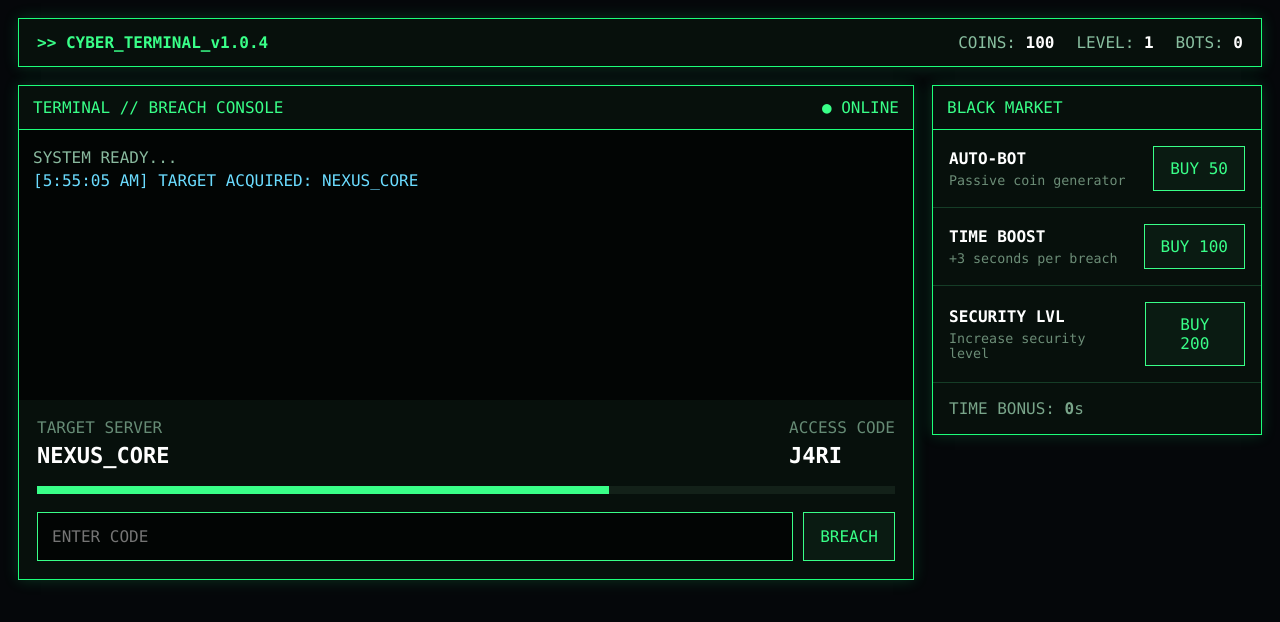
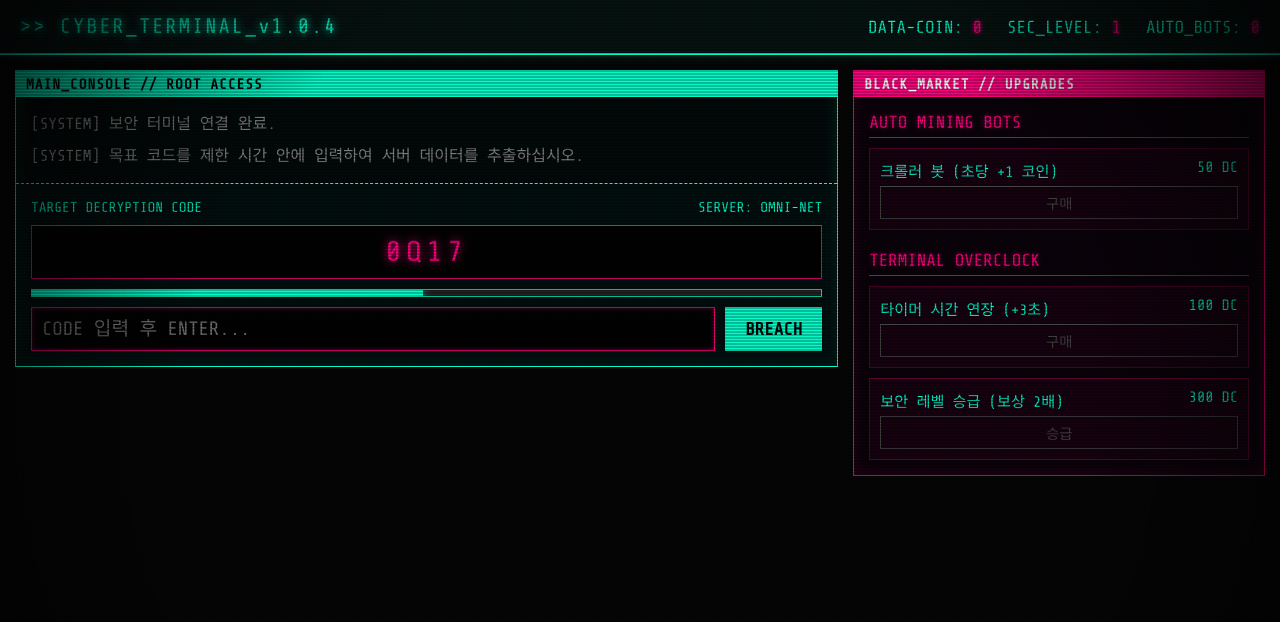
Before and after one commit to dures220021-collab/ssss, a plain HTML site: page index.html in a window 1280 px wide. Drawn offline with nearby package versions, Linux system fonts and the light colour scheme.

Commit message:
Add files via upload

```diff
--- a/index.html
+++ b/index.html
@@ -1,13 +1,28 @@
 <!DOCTYPE html>
 <html lang="ko">
 <head>
-  <meta charset="UTF-8">
-  <meta name="viewport" content="width=device-width, initial-scale=1.0">
-  <title>CYBER-TERMINAL // NEON HACKER</title>
-  <link rel="stylesheet" href="./components/app.js.css">
+    <meta charset="UTF-8">
+    <meta name="viewport" content="width=device-width, initial-scale=1.0">
+    <title>CYBER-TERMINAL // NEON HACKER</title>
+
+    <link rel="preconnect" href="https://fonts.googleapis.com">
+    <link rel="preconnect" href="https://fonts.gstatic.com" crossorigin>
+    <link
+        href="https://fonts.googleapis.com/css2?family=Share+Tech+Mono&display=swap"
+        rel="stylesheet"
+    >
+
+    <link rel="stylesheet" href="./src/styles/main.css">
 </head>
+
 <body>
-  <div id="app"></div>
-  <script type="module" src="./components/app.js"></script>
+    <div id="header"></div>
+
+    <main class="main-container">
+        <div id="terminal"></div>
+        <div id="sidebar"></div>
+    </main>
+
+    <script type="module" src="./src/main.js"></script>
 </body>
 </html>
--- /dev/null
+++ b/src/components/header/header.html
@@ -0,0 +1,8 @@
+<header class="site-header">
+    <div class="system-title">&gt;&gt; CYBER_TERMINAL_v1.0.4</div>
+    <div class="status-group">
+        <div class="status-item">DATA-COIN: <span id="stat-coins">0</span></div>
+        <div class="status-item">SEC_LEVEL: <span id="stat-level">1</span></div>
+        <div class="status-item">AUTO_BOTS: <span id="stat-bots">0</span></div>
+    </div>
+</header>
--- /dev/null
+++ b/src/components/sidebar/sidebar.html
@@ -0,0 +1,37 @@
+<aside class="sidebar-panel">
+    <div class="panel-header">BLACK_MARKET // UPGRADES</div>
+
+    <div class="sidebar-content">
+        <section>
+            <div class="section-title">AUTO MINING BOTS</div>
+
+            <div class="shop-item">
+                <div class="shop-info">
+                    <span>크롤러 봇 (초당 +1 코인)</span>
+                    <span id="bot-cost-1">50 DC</span>
+                </div>
+                <button class="shop-btn" id="btn-buy-bot-1">구매</button>
+            </div>
+        </section>
+
+        <section>
+            <div class="section-title">TERMINAL OVERCLOCK</div>
+
+            <div class="shop-item">
+                <div class="shop-info">
+                    <span>타이머 시간 연장 (+3초)</span>
+                    <span id="time-cost">100 DC</span>
+                </div>
+                <button class="shop-btn" id="btn-buy-time">구매</button>
+            </div>
+
+            <div class="shop-item shop-item-spaced">
+                <div class="shop-info">
+                    <span>보안 레벨 승급 (보상 2배)</span>
+                    <span id="level-cost">300 DC</span>
+                </div>
+                <button class="shop-btn" id="btn-buy-level">승급</button>
+            </div>
+        </section>
+    </div>
+</aside>
--- /dev/null
+++ b/src/components/terminal/terminal.html
@@ -0,0 +1,32 @@
+<section class="terminal-panel">
+    <div class="panel-header">MAIN_CONSOLE // ROOT ACCESS</div>
+
+    <div class="terminal-logs" id="terminal-logs">
+        <div class="log-entry log-system">[SYSTEM] 보안 터미널 연결 완료.</div>
+        <div class="log-entry log-system">[SYSTEM] 목표 코드를 제한 시간 안에 입력하여 서버 데이터를 추출하십시오.</div>
+    </div>
+
+    <div class="puzzle-box">
+        <div class="puzzle-meta">
+            <span>TARGET DECRYPTION CODE</span>
+            <span id="target-target-name">SERVER: NEXUS-CORE</span>
+        </div>
+
+        <div class="target-code-display" id="target-code-display">----</div>
+
+        <div class="timer-bar-container">
+            <div class="timer-bar" id="timer-bar"></div>
+        </div>
+
+        <form class="input-form" id="hack-form">
+            <input
+                type="text"
+                id="hack-input"
+                autocomplete="off"
+                placeholder="CODE 입력 후 ENTER..."
+                autofocus
+            >
+            <button type="submit">BREACH</button>
+        </form>
+    </div>
+</section>
--- /dev/null
+++ b/src/game.js
@@ -0,0 +1,165 @@
+// Game State
+        import { state, gameState, servers } from "./state.js";
+
+const { } = gameState;
+
+let currentCode = gameState.currentCode;
+let maxTime = gameState.maxTime;
+let timeLeft = gameState.timeLeft;
+let timerInterval = gameState.timerInterval;
+let isPlaying = gameState.isPlaying;
+
+        // DOM Elements
+        const coinsEl = document.getElementById("stat-coins");
+        const levelEl = document.getElementById("stat-level");
+        const botsEl = document.getElementById("stat-bots");
+        const logsEl = document.getElementById("terminal-logs");
+        const codeDisplayEl = document.getElementById("target-code-display");
+        const timerBarEl = document.getElementById("timer-bar");
+        const hackInputEl = document.getElementById("hack-input");
+        const targetNameEl = document.getElementById("target-target-name");
+
+        const botCostEl = document.getElementById("bot-cost-1");
+        const timeCostEl = document.getElementById("time-cost");
+        const levelCostEl = document.getElementById("level-cost");
+
+        function addLog(text, type = "system") {
+            const div = document.createElement("div");
+            div.className = `log-entry log-${type}`;
+            div.innerText = text;
+            logsEl.appendChild(div);
+            logsEl.scrollTop = logsEl.scrollHeight;
+        }
+
+        function generateCode() {
+            const chars = "ABCDEFGHIJKLMNOPQRSTUVWXYZ0123456789";
+            let code = "";
+            let length = 4 + Math.floor(state.secLevel / 3); // Level이 오를수록 코드 길이 증가 가능
+            if (length > 6) length = 6;
+            for (let i = 0; i < length; i++) {
+                code += chars.charAt(Math.floor(Math.random() * chars.length));
+            }
+            return code;
+        }
+
+        function startNewPuzzle() {
+            currentCode = generateCode();
+            codeDisplayEl.innerText = currentCode;
+
+            const randomServer = servers[Math.floor(Math.random() * servers.length)];
+            targetNameEl.innerText = `SERVER: ${randomServer}`;
+
+            maxTime = Math.max(5000, 10000 + (state.timeBonus * 1000) - (state.secLevel * 200));
+            timeLeft = maxTime;
+            isPlaying = true;
+            hackInputEl.value = "";
+            hackInputEl.focus();
+
+            if (timerInterval) clearInterval(timerInterval);
+
+            let startTime = Date.now();
+            timerInterval = setInterval(() => {
+                let elapsed = Date.now() - startTime;
+                let currentRemaining = maxTime - elapsed;
+                let percent = (currentRemaining / maxTime) * 100;
+
+                if (percent <= 0) {
+                    percent = 0;
+                    clearInterval(timerInterval);
+                    onHackFail();
+                }
+                timerBarEl.style.width = percent + "%";
+            }, 50);
+        }
+
+        function onHackFail() {
+            isPlaying = false;
+            addLog(`[FAIL] 시간 초과! 보안 ICE가 접속을 차단했습니다. (-10 코인 패널티)`, "error");
+            state.coins = Math.max(0, state.coins - 10);
+            updateUI();
+            setTimeout(startNewPuzzle, 1000);
+        }
+
+        function handleHackSubmit(e) {
+            e.preventDefault();
+            if (!isPlaying) return;
+
+            let userInput = hackInputEl.value.trim().toUpperCase();
+
+            if (userInput === currentCode) {
+                clearInterval(timerInterval);
+                isPlaying = false;
+                let reward = state.secLevel * 15;
+                state.coins += reward;
+                addLog(`[SUCCESS] 해킹 성공! +${reward} Data-Coin 획득 [서버 침투 완료]`, "success");
+                updateUI();
+                setTimeout(startNewPuzzle, 500);
+            } else {
+                addLog(`[ERROR] 잘못된 코드 입력: "${userInput}". 다시 시도하세요.`, "error");
+                hackInputEl.value = "";
+            }
+        }
+
+        function updateUI() {
+            coinsEl.innerText = state.coins;
+            levelEl.innerText = state.secLevel;
+            botsEl.innerText = state.autoBots;
+
+            botCostEl.innerText = state.botCost + " DC";
+            timeCostEl.innerText = state.timeCost + " DC";
+            levelCostEl.innerText = state.levelCost + " DC";
+
+            // Button states
+            document.getElementById("btn-buy-bot-1").disabled = state.coins < state.botCost;
+            document.getElementById("btn-buy-time").disabled = state.coins < state.timeCost;
+            document.getElementById("btn-buy-level").disabled = state.coins < state.levelCost;
+        }
+
+        // Shop Functions
+        function buyAutoBot(id, cost) {
+            if (state.coins >= cost) {
+                state.coins -= cost;
+                state.autoBots += 1;
+                state.botCost = Math.floor(state.botCost * 1.5);
+                addLog(`[MARKET] 크롤러 봇 구매 완료. (총 ${state.autoBots}대)`, "warning");
+                updateUI();
+            }
+        }
+
+        function buyTimeUpgrade() {
+            if (state.coins >= state.timeCost) {
+                state.coins -= state.timeCost;
+                state.timeBonus += 1;
+                state.timeCost = Math.floor(state.timeCost * 1.8);
+                addLog(`[MARKET] 터미널 오버클럭(시간 연장) 완료.`, "warning");
+                updateUI();
+            }
+        }
+
+        function buyLevelUpgrade() {
+            if (state.coins >= state.levelCost) {
+                state.coins -= state.levelCost;
+                state.secLevel += 1;
+                state.levelCost = Math.floor(state.levelCost * 2.2);
+                addLog(`[MARKET] 보안 등급 승급 완료! 현재 레벨: ${state.secLevel}`, "warning");
+                updateUI();
+            }
+        }
+
+        // Auto Bot Passive Income Loop (1초마다)
+        setInterval(() => {
+            if (state.autoBots > 0) {
+                state.coins += state.autoBots;
+                updateUI();
+            }
+        }, 1000);
+
+        // Initial Start
+        updateUI();
+        startNewPuzzle();
+
+// Component event bindings
+document.getElementById("hack-form").addEventListener("submit", handleHackSubmit);
+document.getElementById("btn-buy-bot-1").addEventListener("click", () => buyAutoBot(1, state.botCost));
+document.getElementById("btn-buy-time").addEventListener("click", buyTimeUpgrade);
+document.getElementById("btn-buy-level").addEventListener("click", buyLevelUpgrade);
--- /dev/null
+++ b/src/main.js
@@ -0,0 +1,37 @@
+const COMPONENTS = {
+    header: "./src/components/header/header.html",
+    terminal: "./src/components/terminal/terminal.html",
+    sidebar: "./src/components/sidebar/sidebar.html",
+};
+
+async function loadTemplate(url) {
+    const response = await fetch(url);
+
+    if (!response.ok) {
+        throw new Error(`Template load failed: ${url}`);
+    }
+
+    return response.text();
+}
+
+async function renderComponent(targetId, templateUrl) {
+    const target = document.getElementById(targetId);
+    target.innerHTML = await loadTemplate(templateUrl);
+
+    return target;
+}
+
+async function mountComponents() {
+    await Promise.all(
+        Object.entries(COMPONENTS).map(([targetId, templateUrl]) =>
+            renderComponent(targetId, templateUrl)
+        )
+    );
+
+    // DOM이 모두 만들어진 뒤 게임 JS를 실행한다.
+    await import("./game.js");
+}
+
+mountComponents().catch((error) => {
+    console.error("[APP] Component mount error:", error);
+});
--- /dev/null
+++ b/src/state.js
@@ -0,0 +1,25 @@
+export const state = {
+    coins: 0,
+    secLevel: 1,
+    autoBots: 0,
+    botCost: 50,
+    timeBonus: 0,
+    levelCost: 300,
+    timeCost: 100,
+};
+
+export const gameState = {
+    currentCode: "",
+    maxTime: 10000,
+    timeLeft: 10000,
+    timerInterval: null,
+    isPlaying: false,
+};
+
+export const servers = [
+    "NEXUS-CORE",
+    "OMNI-NET",
+    "ZEUS-GRID",
+    "CYBER-DYN",
+    "NEON-BASTION",
+];
--- /dev/null
+++ b/src/styles/main.css
@@ -0,0 +1,297 @@
+@import url('https://fonts.googleapis.com/css2?family=Share+Tech+Mono&display=swap');
+
+        * {
+            box-sizing: border-box;
+            margin: 0;
+            padding: 0;
+        }
+
+        body {
+            background-color: #050505;
+            color: #00ffcc;
+            font-family: 'Share Tech Mono', monospace;
+            height: 100vh;
+            overflow: hidden;
+            display: flex;
+            flex-direction: column;
+            position: relative;
+        }
+
+        /* CRT Scanline & Vignette Effect */
+        body::before {
+            content: " ";
+            display: block;
+            position: absolute;
+            top: 0; left: 0; bottom: 0; right: 0;
+            background: linear-gradient(rgba(18, 16, 16, 0) 50%, rgba(0, 0, 0, 0.25) 50%), linear-gradient(90deg, rgba(255, 0, 0, 0.03), rgba(0, 255, 0, 0.01), rgba(0, 0, 255, 0.03));
+            z-index: 999;
+            background-size: 100% 3px, 3px 100%;
+            pointer-events: none;
+        }
+
+        body::after {
+            content: "";
+            position: absolute;
+            top: 0; left: 0; width: 100%; height: 100%;
+            background: radial-gradient(circle, rgba(0,0,0,0) 60%, rgba(0,0,0,0.8) 100%);
+            pointer-events: none;
+            z-index: 998;
+        }
+
+        /* Header / Status Bar */
+        header {
+            border-bottom: 2px solid #00ffcc;
+            padding: 15px 20px;
+            display: flex;
+            justify-content: space-between;
+            align-items: center;
+            background: rgba(0, 255, 204, 0.05);
+            box-shadow: 0 0 10px rgba(0, 255, 204, 0.2);
+            z-index: 10;
+        }
+
+        .status-group {
+            display: flex;
+            gap: 25px;
+            font-size: 1.1rem;
+        }
+
+        .status-item span {
+            color: #ff007f;
+            text-shadow: 0 0 5px #ff007f;
+        }
+
+        .system-title {
+            font-size: 1.3rem;
+            letter-spacing: 2px;
+            text-shadow: 0 0 8px #00ffcc;
+        }
+
+        /* Main Layout */
+        .main-container {
+            flex: 1;
+            display: grid;
+            grid-template-columns: 2fr 1fr;
+            gap: 15px;
+            padding: 15px;
+            z-index: 10;
+            max-height: calc(100vh - 60px);
+        }
+
+        /* Terminal Window */
+        .terminal-panel {
+            border: 1px solid #00ffcc;
+            background: rgba(0, 10, 10, 0.85);
+            display: flex;
+            flex-direction: column;
+            box-shadow: inset 0 0 15px rgba(0, 255, 204, 0.15);
+            position: relative;
+            overflow: hidden;
+        }
+
+        .panel-header {
+            background: #00ffcc;
+            color: #050505;
+            padding: 5px 10px;
+            font-weight: bold;
+            font-size: 0.9rem;
+            letter-spacing: 1px;
+        }
+
+        .terminal-logs {
+            flex: 1;
+            padding: 15px;
+            overflow-y: auto;
+            font-size: 1rem;
+            line-height: 1.5;
+            display: flex;
+            flex-direction: column;
+            gap: 8px;
+        }
+
+        .log-entry {
+            word-break: break-all;
+        }
+
+        .log-success { color: #00ffcc; text-shadow: 0 0 4px #00ffcc; }
+        .log-error { color: #ff007f; text-shadow: 0 0 4px #ff007f; }
+        .log-warning { color: #ffcc00; text-shadow: 0 0 4px #ffcc00; }
+        .log-system { color: #888888; }
+
+        /* Hacker Puzzle Area */
+        .puzzle-box {
+            padding: 15px;
+            border-top: 1px dashed #00ffcc;
+            background: rgba(0, 20, 20, 0.5);
+            display: flex;
+            flex-direction: column;
+            gap: 10px;
+        }
+
+        .target-code-display {
+            font-size: 1.8rem;
+            letter-spacing: 5px;
+            color: #ff007f;
+            text-shadow: 0 0 10px #ff007f;
+            text-align: center;
+            background: #000;
+            padding: 10px;
+            border: 1px solid #ff007f;
+        }
+
+        .timer-bar-container {
+            width: 100%;
+            height: 8px;
+            background: #222;
+            border: 1px solid #00ffcc;
+            position: relative;
+            overflow: hidden;
+        }
+
+        .timer-bar {
+            width: 100%;
+            height: 100%;
+            background: #00ffcc;
+            box-shadow: 0 0 8px #00ffcc;
+            transition: width 0.1s linear;
+        }
+
+        .input-form {
+            display: flex;
+            gap: 10px;
+        }
+
+        .input-form input {
+            flex: 1;
+            background: #000;
+            border: 1px solid #00ffcc;
+            color: #00ffcc;
+            padding: 10px;
+            font-family: 'Share Tech Mono', monospace;
+            font-size: 1.2rem;
+            outline: none;
+            box-shadow: inset 0 0 5px rgba(0,255,204,0.2);
+        }
+
+        .input-form input:focus {
+            border-color: #ff007f;
+            box-shadow: inset 0 0 5px rgba(255,0,127,0.4);
+        }
+
+        .input-form button {
+            background: #00ffcc;
+            color: #050505;
+            border: none;
+            padding: 0 20px;
+            font-family: 'Share Tech Mono', monospace;
+            font-size: 1.1rem;
+            font-weight: bold;
+            cursor: pointer;
+            transition: 0.2s;
+        }
+
+        .input-form button:hover {
+            background: #ff007f;
+            color: #fff;
+            box-shadow: 0 0 10px #ff007f;
+        }
+
+        /* Sidebar: Upgrades & Target list */
+        .sidebar-panel {
+            border: 1px solid #ff007f;
+            background: rgba(10, 0, 10, 0.85);
+            display: flex;
+            flex-direction: column;
+            box-shadow: inset 0 0 15px rgba(255, 0, 127, 0.15);
+            overflow: hidden;
+        }
+
+        .sidebar-panel .panel-header {
+            background: #ff007f;
+            color: #fff;
+        }
+
+        .sidebar-content {
+            padding: 15px;
+            display: flex;
+            flex-direction: column;
+            gap: 20px;
+            overflow-y: auto;
+        }
+
+        .section-title {
+            font-size: 1.1rem;
+            color: #ff007f;
+            border-bottom: 1px solid #ff007f;
+            padding-bottom: 5px;
+            margin-bottom: 10px;
+            text-shadow: 0 0 5px rgba(255,0,127,0.5);
+        }
+
+        .shop-item {
+            background: rgba(255, 0, 127, 0.05);
+            border: 1px solid rgba(255, 0, 127, 0.3);
+            padding: 10px;
+            display: flex;
+            flex-direction: column;
+            gap: 5px;
+            transition: 0.2s;
+        }
+
+        .shop-item:hover {
+            border-color: #ff007f;
+            background: rgba(255, 0, 127, 0.12);
+        }
+
+        .shop-info {
+            display: flex;
+            justify-content: space-between;
+            font-size: 0.95rem;
+        }
+
+        .shop-btn {
+            background: transparent;
+            border: 1px solid #ff007f;
+            color: #ff007f;
+            padding: 5px;
+            font-family: 'Share Tech Mono', monospace;
+            cursor: pointer;
+            font-size: 0.9rem;
+            text-align: center;
+            transition: 0.2s;
+        }
+
+        .shop-btn:hover:not(:disabled) {
+            background: #ff007f;
+            color: #050505;
+            box-shadow: 0 0 8px #ff007f;
+        }
+
+        .shop-btn:disabled {
+            border-color: #444;
+            color: #444;
+            cursor: not-allowed;
+        }
+
+        /* Scrollbar design */
+        ::-webkit-scrollbar {
+            width: 6px;
+        }
+        ::-webkit-scrollbar-track {
+            background: #000;
+        }
+        ::-webkit-scrollbar-thumb {
+            background: #00ffcc;
+        }
+        ::-webkit-scrollbar-thumb:hover {
+            background: #ff007f;
+        }
+.puzzle-meta {
+    font-size: 0.9rem;
+    color: #00ffcc;
+    display: flex;
+    justify-content: space-between;
+}
+.shop-item-spaced {
+    margin-top: 10px;
+}
```
Also changed, not shown: acritecture.md (added, +15 -0 lines), README.md.
